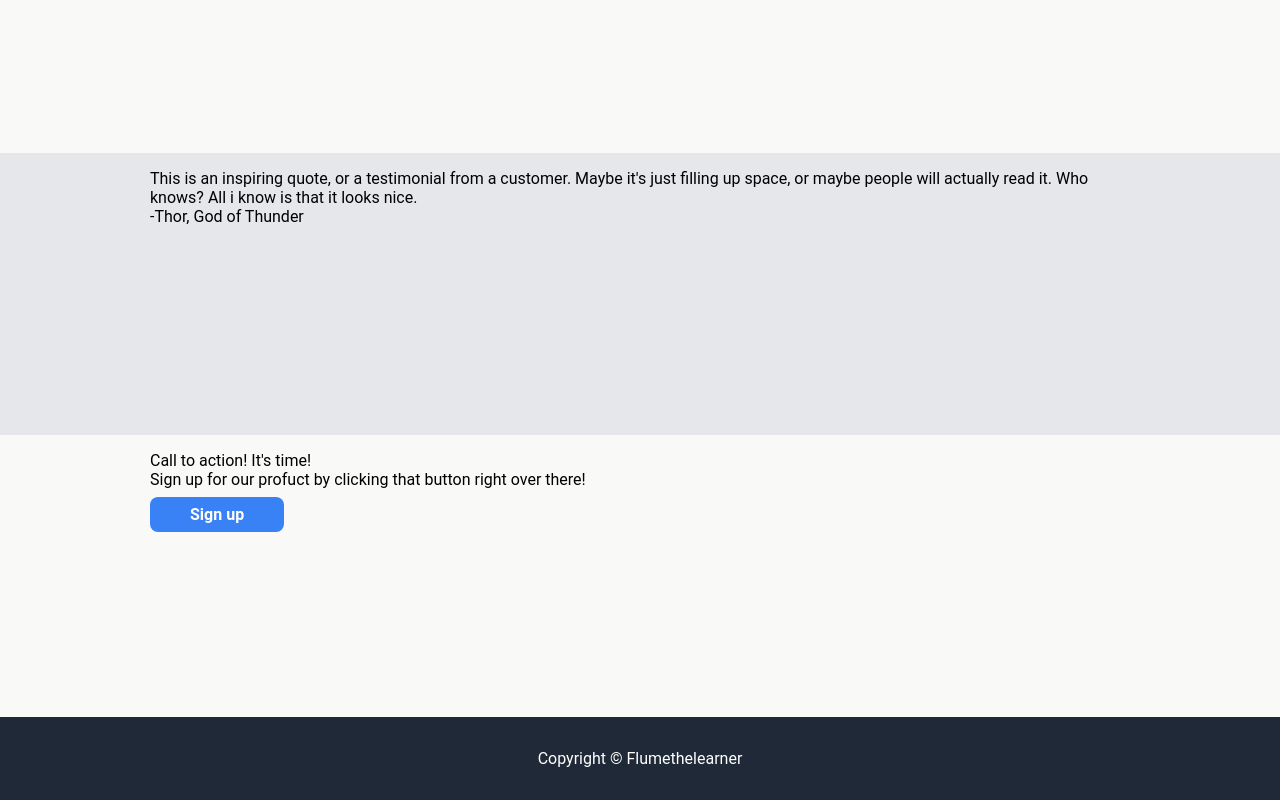
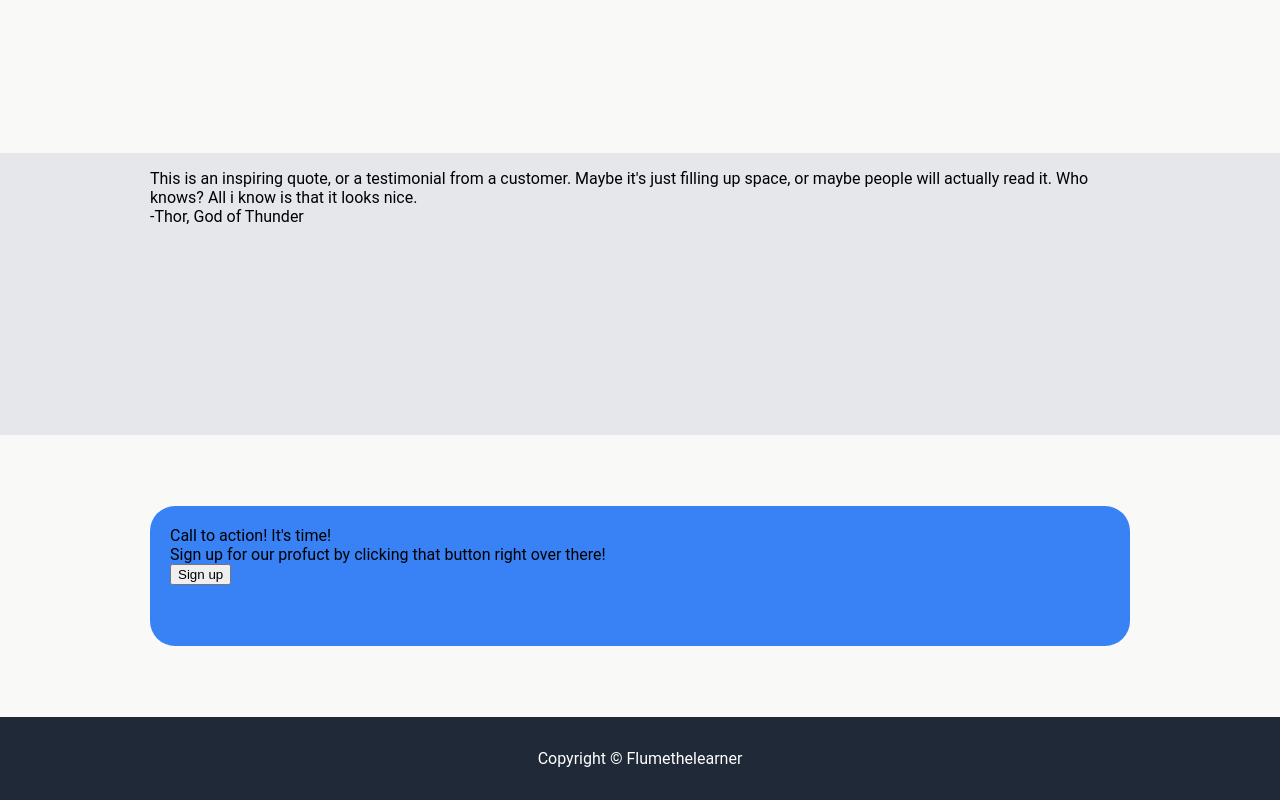
Before and after one commit to FlumeTheLearner/landing-page, a plain HTML site: page index.html in a window 1280 px wide. Shown: the part 519-1319 px from the top of the page. Drawn offline with Linux system fonts and the light colour scheme.

Commit message:
moved button styling up style sheet. Formatting added to container-four

```diff
--- a/css/style.css
+++ b/css/style.css
@@ -58,6 +58,18 @@ li {
     color: #E5E7EB;
 }
 
+.left button {
+    font-family: Roboto, sans-serif;
+    font-weight: 600;
+    font-size: 16px;
+    border: none;
+    border-radius: 8px;
+    background-color: #3882F6;
+    color: white;
+    padding: 8px 40px;
+    margin-top: 8px;
+  }
+
 .right {
     background-color: gray;
     display: flex;
@@ -98,6 +110,18 @@ li {
     padding: 16px 150px;
     flex: 1;
     min-height: 250px;
+    max-width: 100%;
+    display: flex;
+    justify-content: stretch;
+    align-items: center;
+}
+
+.rectangle {
+    background-color: #3882F6;
+    border-radius: 25px;
+    padding: 20px;
+    height: 100px;
+    flex: 1;
 }
 
 .footer {
@@ -115,15 +139,3 @@ ul {
     display: flex;
     gap: 16px;
 }
-
-button {
-    font-family: Roboto, sans-serif;
-    font-weight: 600;
-    font-size: 16px;
-    border: none;
-    border-radius: 8px;
-    background: #3882F6;
-    color: white;
-    padding: 8px 40px;
-    margin-top: 8px;
-  }
```
